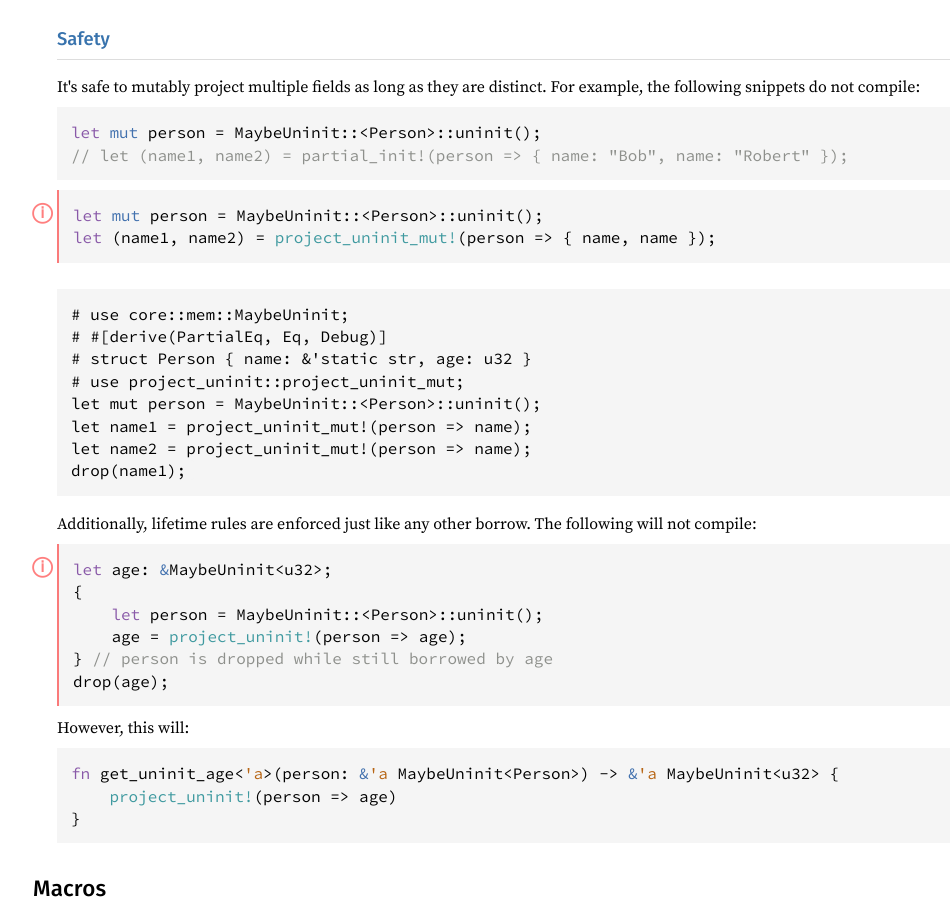
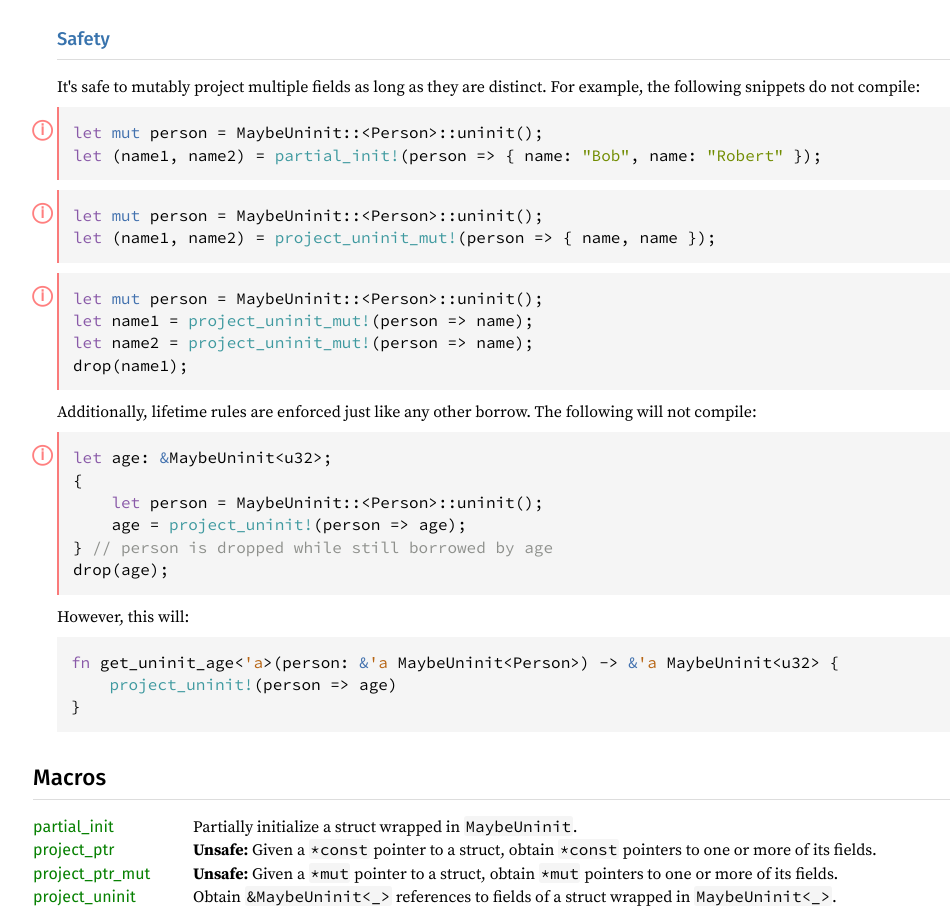
Before and after one commit to youngspe/project-uninit, a plain HTML site: page docs/project_uninit/index.html in a window 1280 px wide. Shown: the part 1868-2775 px from the top of the page, without its empty margins (212-1162 px from the left). Drawn offline with Linux system fonts and the light colour scheme.

Commit message:
update docs

```diff
--- a/docs/project_uninit/index.html
+++ b/docs/project_uninit/index.html
@@ -73,22 +73,19 @@
 <p>It's safe to mutably project multiple fields as long as they are distinct.
 For example, the following snippets do not compile:</p>
 
-<div class="example-wrap"><pre class="rust rust-example-rendered">
+<div class='information'><div class='tooltip compile_fail'>ⓘ</div></div><div class="example-wrap"><pre class="rust rust-example-rendered compile_fail">
 <span class="kw">let</span> <span class="kw-2">mut</span> <span class="ident">person</span> <span class="op">=</span> <span class="ident">MaybeUninit</span>::<span class="op">&lt;</span><span class="ident">Person</span><span class="op">&gt;</span>::<span class="ident">uninit</span>();
-<span class="comment">// let (name1, name2) = partial_init!(person =&gt; { name: &quot;Bob&quot;, name: &quot;Robert&quot; });</span></pre></div>
+<span class="kw">let</span> (<span class="ident">name1</span>, <span class="ident">name2</span>) <span class="op">=</span> <span class="macro">partial_init</span><span class="macro">!</span>(<span class="ident">person</span> <span class="op">=</span><span class="op">&gt;</span> { <span class="ident">name</span>: <span class="string">&quot;Bob&quot;</span>, <span class="ident">name</span>: <span class="string">&quot;Robert&quot;</span> });</pre></div>
 
 <div class='information'><div class='tooltip compile_fail'>ⓘ</div></div><div class="example-wrap"><pre class="rust rust-example-rendered compile_fail">
 <span class="kw">let</span> <span class="kw-2">mut</span> <span class="ident">person</span> <span class="op">=</span> <span class="ident">MaybeUninit</span>::<span class="op">&lt;</span><span class="ident">Person</span><span class="op">&gt;</span>::<span class="ident">uninit</span>();
 <span class="kw">let</span> (<span class="ident">name1</span>, <span class="ident">name2</span>) <span class="op">=</span> <span class="macro">project_uninit_mut</span><span class="macro">!</span>(<span class="ident">person</span> <span class="op">=</span><span class="op">&gt;</span> { <span class="ident">name</span>, <span class="ident">name</span> });</pre></div>
-<pre><code class="language-compile_fial,E0499"># use core::mem::MaybeUninit;
-# #[derive(PartialEq, Eq, Debug)]
-# struct Person { name: &amp;'static str, age: u32 }
-# use project_uninit::project_uninit_mut;
-let mut person = MaybeUninit::&lt;Person&gt;::uninit();
-let name1 = project_uninit_mut!(person =&gt; name);
-let name2 = project_uninit_mut!(person =&gt; name);
-drop(name1);
-</code></pre>
+
+<div class='information'><div class='tooltip compile_fail'>ⓘ</div></div><div class="example-wrap"><pre class="rust rust-example-rendered compile_fail">
+<span class="kw">let</span> <span class="kw-2">mut</span> <span class="ident">person</span> <span class="op">=</span> <span class="ident">MaybeUninit</span>::<span class="op">&lt;</span><span class="ident">Person</span><span class="op">&gt;</span>::<span class="ident">uninit</span>();
+<span class="kw">let</span> <span class="ident">name1</span> <span class="op">=</span> <span class="macro">project_uninit_mut</span><span class="macro">!</span>(<span class="ident">person</span> <span class="op">=</span><span class="op">&gt;</span> <span class="ident">name</span>);
+<span class="kw">let</span> <span class="ident">name2</span> <span class="op">=</span> <span class="macro">project_uninit_mut</span><span class="macro">!</span>(<span class="ident">person</span> <span class="op">=</span><span class="op">&gt;</span> <span class="ident">name</span>);
+<span class="ident">drop</span>(<span class="ident">name1</span>);</pre></div>
 <p>Additionally, lifetime rules are enforced just like any other borrow.
 The following will not compile:</p>
 
```
Also changed, not shown: docs/src/project_uninit/lib.rs.html (+3 -3 lines).
